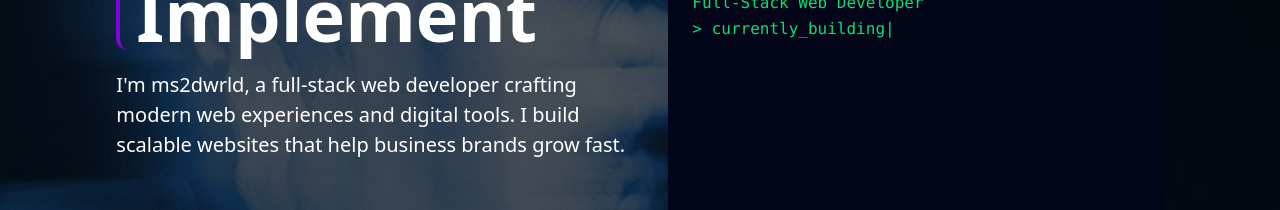
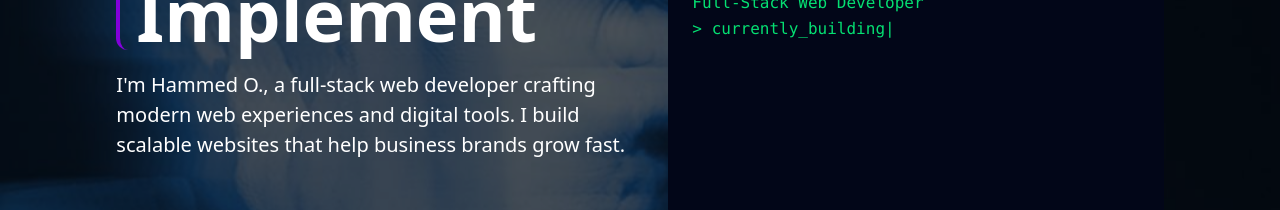
Before and after one commit to MORESUCCESS/react-portfolio, a React (Vite) app: page / in a window 1280 px wide. Shown: the part 354-564 px from the top of the page. Built offline with nearby package versions, Linux system fonts and the light colour scheme.

Commit message:
Changed my name on hero section

```diff
--- a/src/components/hero.jsx
+++ b/src/components/hero.jsx
@@ -18,7 +18,7 @@ const Hero = ()=>{
                     <h1 className="lg:text-7xl text-5xl font-bold border-l-4 pl-4 border-purple-700 rounded-xl">Code</h1>
                     <p className="lg:text-7xl text-5xl text-white font-bold pl-4 border-l-4 border-purple-700 rounded-xl">Design</p>
                     <p className="lg:text-7xl text-5xl text-white font-bold pl-4 border-l-4 border-purple-700 rounded-xl">Implement</p>
-                    <p className="lg:mt-5 mt-8 text-[20px]">I'm ms2dwrld, a full-stack web developer crafting modern web experiences and digital tools. I build scalable websites that help business brands grow fast.</p>
+                    <p className="lg:mt-5 mt-8 text-[20px]">I'm Hammed O., a full-stack web developer crafting modern web experiences and digital tools. I build scalable websites that help business brands grow fast.</p>
                 </motion.div>
                 <motion.div className="items-start mt-10 flex lg:flex-row flex-col gap-8"
                     initial={{ opacity: 0, x: 50 }}
```
